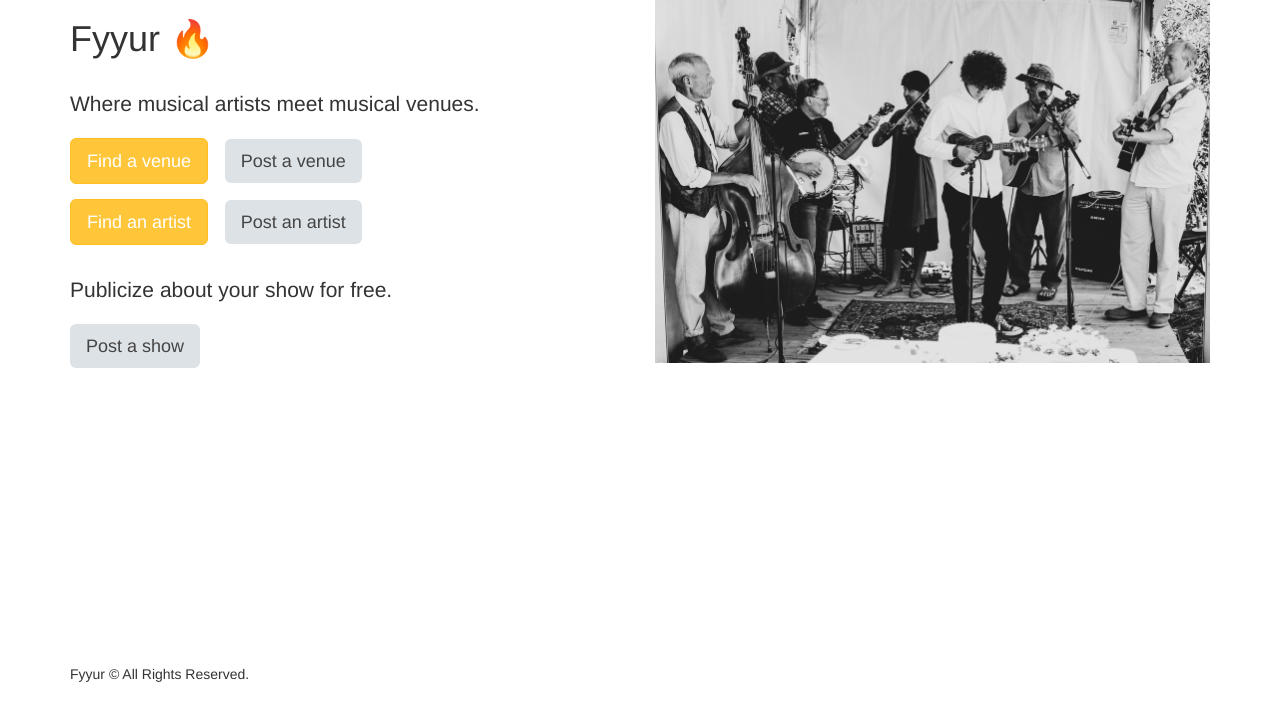
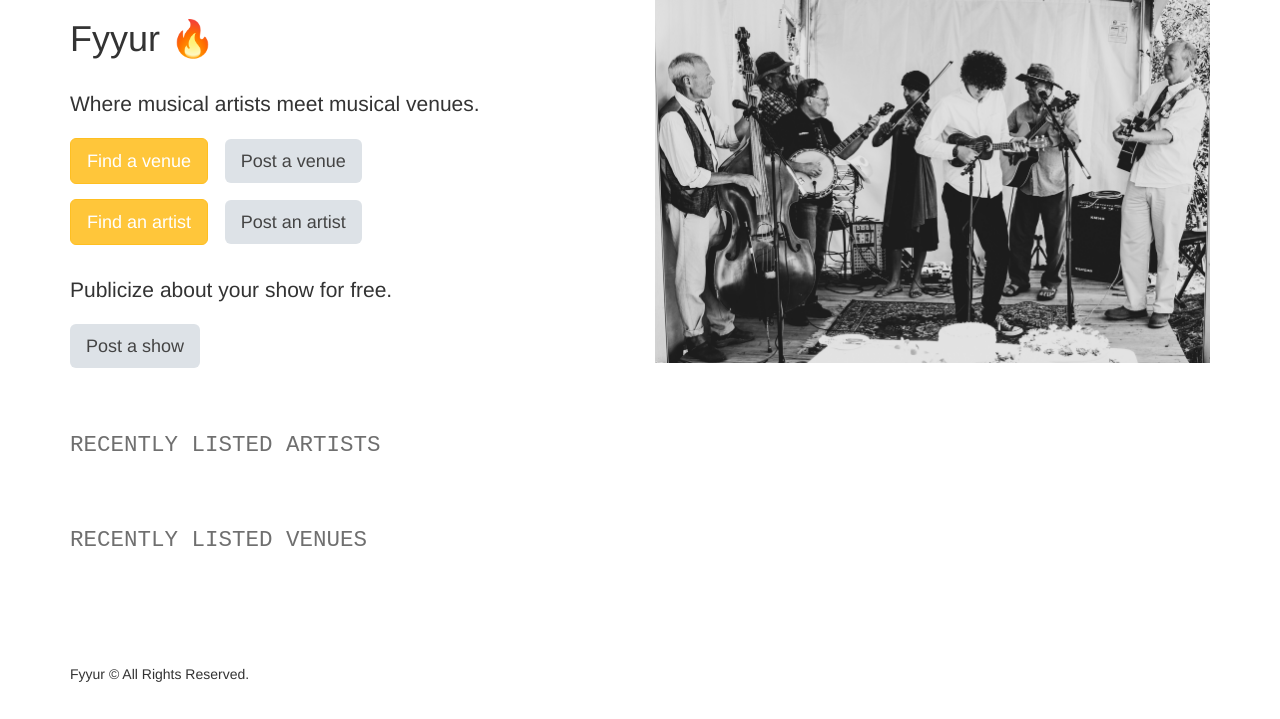
Before and after one commit to pavloteyfel/fyyur, a Flask app: page / in a window 1280 px wide. Shown: the part 81-800 px from the top of the page. Run offline with Flask 2, Linux system fonts and the light colour scheme; data that the repository does not hold is empty; some libraries are stand-ins or nearby versions.

Commit message:
recently listed function added

```diff
--- a/app.py
+++ b/app.py
@@ -37,7 +37,10 @@ app.jinja_env.filters['datetime'] = format_datetime
 
 @app.route('/')
 def index():
-  return render_template('pages/home.html')
+  artists = Artist.query.order_by(Artist.id.desc()).limit(10).all()
+  venues = Venue.query.order_by(Venue.id.desc()).limit(10).all()
+
+  return render_template('pages/home.html', artists=artists, venues=venues)
 
 #----------------------------------------------------------------------------#
 #  Venues
--- a/templates/pages/home.html
+++ b/templates/pages/home.html
@@ -22,4 +22,31 @@
 		<img id="front-splash" src="{{ url_for('static',filename='img/front-splash.jpg') }}" alt="Front Photo of Musical Band" />
 	</div>
 </div>
+<section>
+	<h2 class="monospace">Recently Listed Artists</h2>
+	<div class="row">
+		{%for artist in artists %}
+		<div class="col-sm-4">
+			<div class="tile tile-show">
+				<img src="{{ artist.image_link }}" alt="Artist Image" />
+				<h5><a href="/artists/{{ artist.id }}">{{ artist.name }}</a></h5>
+			</div>
+		</div>
+		{% endfor %}
+	</div>
+</section>
+<section>
+	<h2 class="monospace">Recently Listed Venues</h2>
+	<div class="row">
+		{%for venue in venues %}
+		<div class="col-sm-4">
+			<div class="tile tile-show">
+				<img src="{{ venue.image_link }}" alt="Venue Image" />
+				<h5><a href="/venues/{{ venue.id }}">{{ venue.name }}</a></h5>
+			</div>
+		</div>
+		{% endfor %}
+	</div>
+</section>
+
 {% endblock %}
--- a/templates/pages/show.html
+++ b/templates/pages/show.html
@@ -11,6 +11,4 @@
         <li class="active"><a>Shows</a></li>
     </ul>
 
-{#    Todo implement show search frontend #}
-
 {% endblock %}
```
